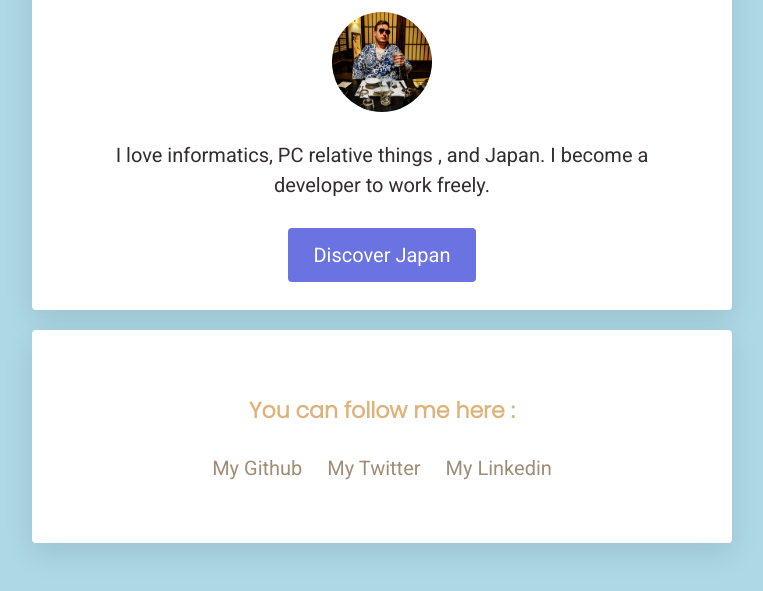
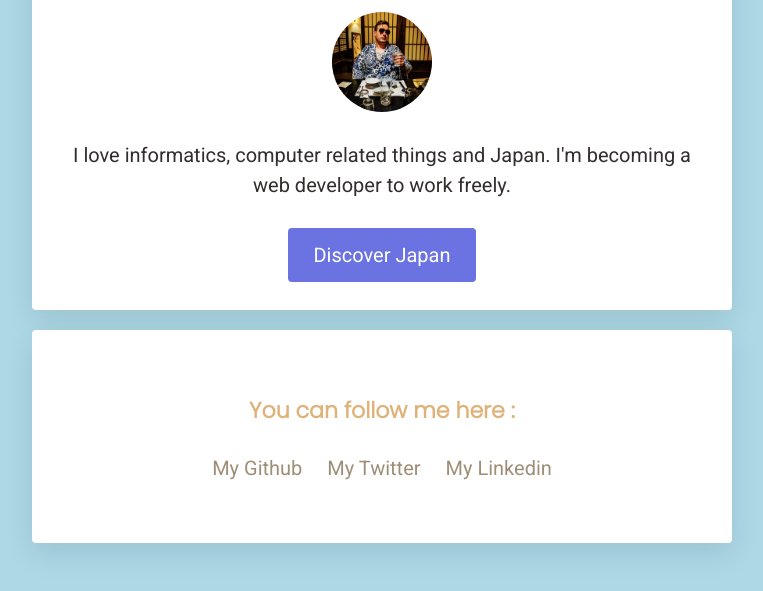
Before and after one commit to Mikeknoery/profile, a plain HTML site: page index.html in a window 1280 px wide. Shown: the part 187-778 px from the top of the page, without its empty margins (258-1021 px from the left). Drawn offline with Linux system fonts and the light colour scheme.

Commit message:
make my profile prettier

```diff
--- a/index.html
+++ b/index.html
@@ -20,7 +20,7 @@
         <H1> Hello, I'm Mike </H1>
         <img src="images/mikepp.jpeg" class="img-round"alt="Mike" width="100px">
         <p>
-           I love informatics, PC relative things , and Japan. I become a developer to work freely.
+          I love informatics, computer related things and Japan. I'm becoming a web developer to work freely.
         </p>
         <a href="https://www.japan.travel/fr/fr/" target="_blank" class="bouton-green">Discover Japan</a>
     </div>
```
